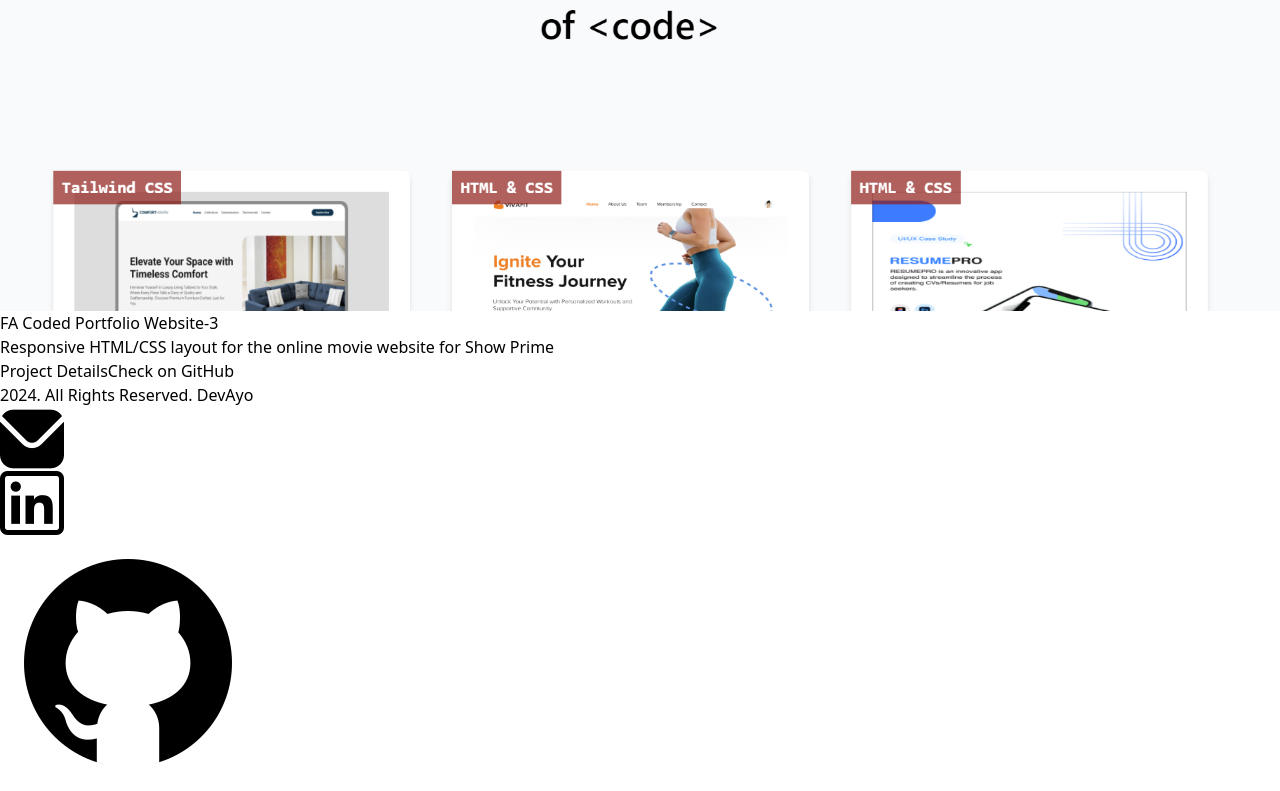
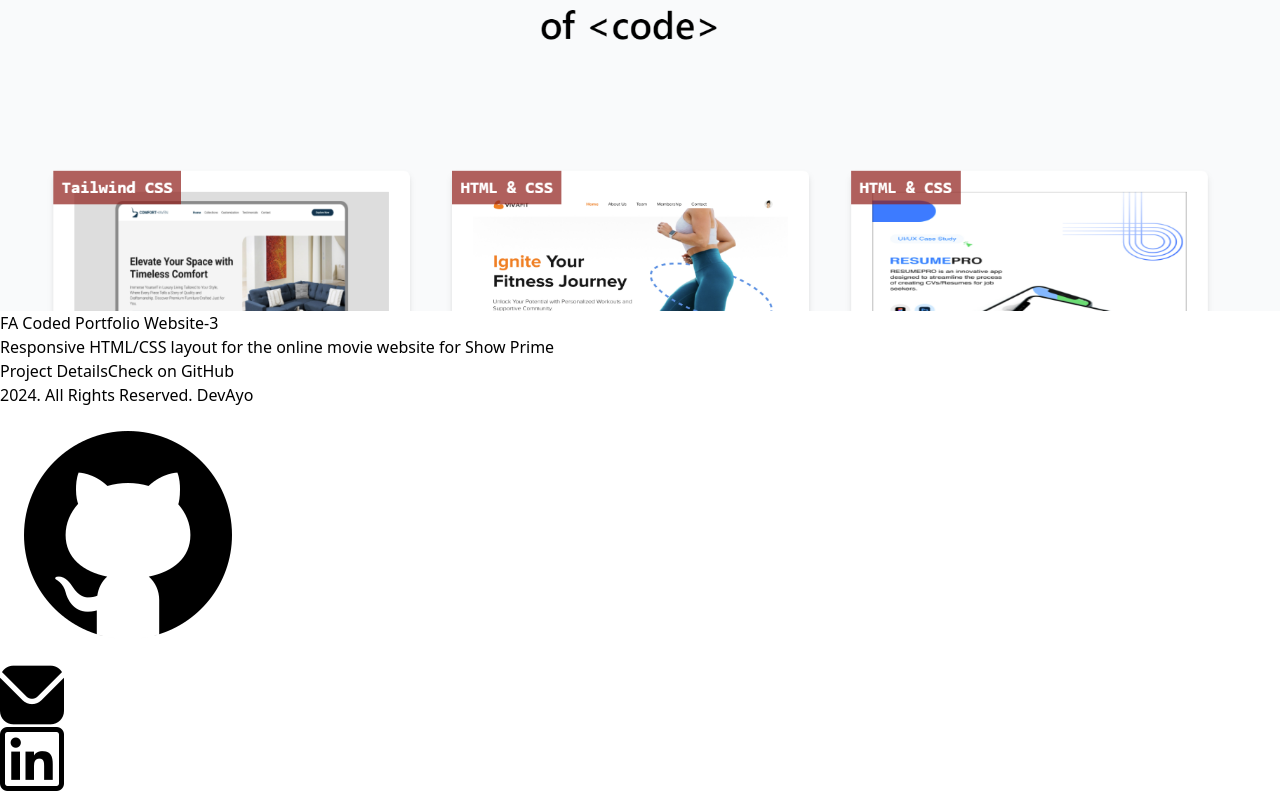
Before and after one commit to FirstAyo/facoded, a React (Vite) app: page /react-js in a window 1280 px wide. Shown: the part 2241-3032 px from the top of the page. Built offline with nearby package versions, Linux system fonts and the light colour scheme.

Commit message:
added links to the footer icons. I also created a js object to hold icon and url and changed it to use map method instead of multiple html and css

```diff
--- a/src/components/Footer.jsx
+++ b/src/components/Footer.jsx
@@ -1,8 +1,28 @@
 import gitHubIcon from '../assets/image/github.png';
 import linkedInIcon from '../assets/image/linkedin.png';
 import emailIcon from '../assets/image/email.png';
+import { Link } from 'react-router-dom';
 
 function Footer() {
+
+    const socialIcons = [
+        {
+            "id": "1",
+            "image": gitHubIcon,
+            "url": "https://github.com/FirstAyo"
+        },
+        {
+            "id": "2",
+            "image": emailIcon,
+            "url": "mailto:firstayomike@gmail.com?"
+        },
+        {
+            "id": "3",
+            "image": linkedInIcon,
+            "url": "https://www.linkedin.com/in/firstayo/"
+        }
+    ]
+
     return (
 
         <>
@@ -12,15 +32,13 @@ function Footer() {
                 <p className="text-lg font-semibold text-gray-600 text-center py-3 w-[90%] mx-auto">2024. All
                     Rights Reserved. DevAyo</p>
                 <div className="flex items-center justify-center gap-5 w-[90%] mx-auto pb-10 pt-2">
-                    <div className="bg-white w-[50px] h-[50px] rounded-full shadow-md border-2 border-gray-700">
-                        <img src={ emailIcon } alt="" className="w-full p-3" />
-                    </div>
-                    <div className="bg-white w-[50px] h-[50px] rounded-full shadow-md border-2 border-gray-700">
-                        <img src= { linkedInIcon } alt="" className="w-full p-3" />
-                    </div>
-                    <div className="bg-white w-[50px] h-[50px] rounded-full shadow-md border-2 border-gray-700">
-                        <img src= { gitHubIcon } alt="" className="w-full p-3" />
-                    </div>
+                    {socialIcons.map((socialIcon) => (
+                        <div key={socialIcon.id} className="bg-white w-[50px] h-[50px] rounded-full shadow-md border-2 border-gray-700">
+                            <Link to={socialIcon.url}>
+                                <img src={socialIcon.image} alt="" className="w-full p-3" /></Link>
+                        </div>
+                    ))}
+
                 </div>
             </footer>
 
--- a/src/pages/ContactMe.jsx
+++ b/src/pages/ContactMe.jsx
@@ -5,21 +5,25 @@ import Header from "../components/Header"
 import gitHub from '../assets/image/github.png'
 import linkedIn from '../assets/image/linkedin.png'
 import email from '../assets/image/email.png'
+import { Link } from "react-router-dom"
 
 function ContactMe() {
 
     const socialIcons = [
         {
             "id": "1",
-            "image": gitHub
+            "image": gitHub,
+            "url": "https://github.com/FirstAyo"
         },
         {
             "id": "2",
-            "image": email
+            "image": email,
+            "url": "mailto:firstayomike@gmail.com?"
         },
         {
             "id": "3",
-            "image": linkedIn
+            "image": linkedIn,
+            "url": "https://www.linkedin.com/in/firstayo/"
         }
     ]
 
@@ -33,10 +37,12 @@ function ContactMe() {
                         <p className="text-xl text-center lg:text-start">Ready to start your next project or have any questions? Feel free to reach out to me.</p>
 
                         <div className="flex items-center justify-center lg:justify-start gap-5 w-[100%] pb-10 pt-2">
-                            { socialIcons.map ((socialIcon => (
-                                <div className="bg-white w-[50px] h-[50px] rounded-full shadow-md border-2 border-gray-700" key={ socialIcon.id }>
-                                <img src={ socialIcon.image } alt="" className="w-full p-3" />
-                            </div>
+                            {socialIcons.map((socialIcon => (
+                                <div className="bg-white w-[50px] h-[50px] rounded-full shadow-md border-2 border-gray-700" key={socialIcon.id}>
+                                    <Link to={ socialIcon.url }>
+                                        <img src={socialIcon.image} alt="" className="w-full p-3" />
+                                    </Link>
+                                </div>
                             )))}
                         </div>
                     </div>
```
